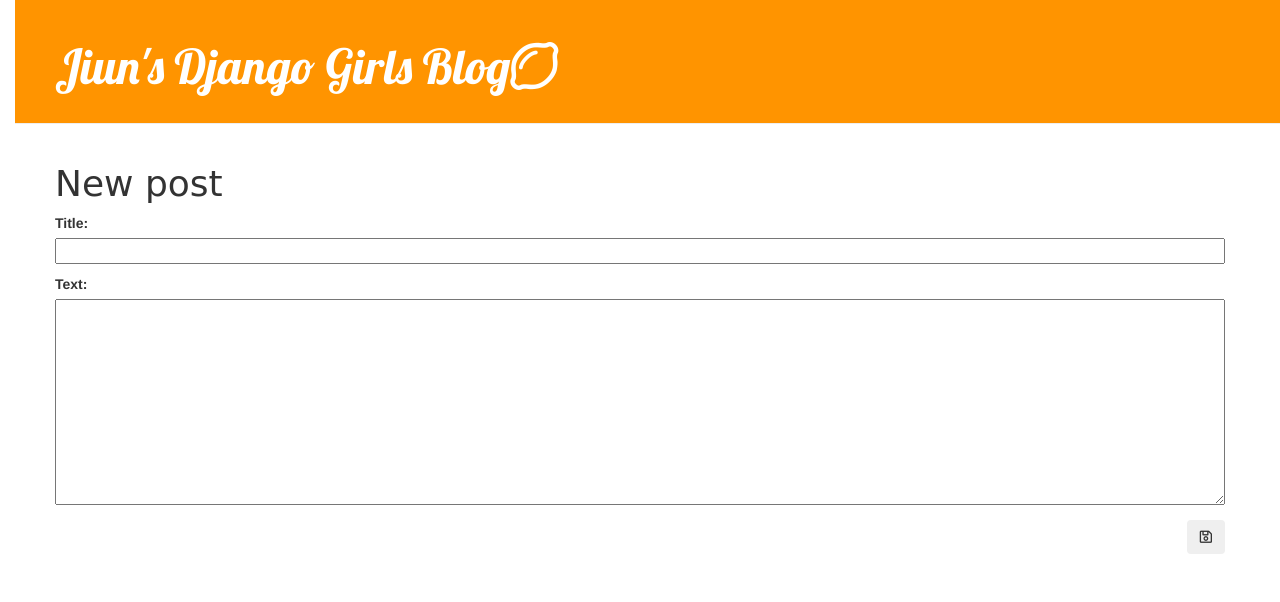
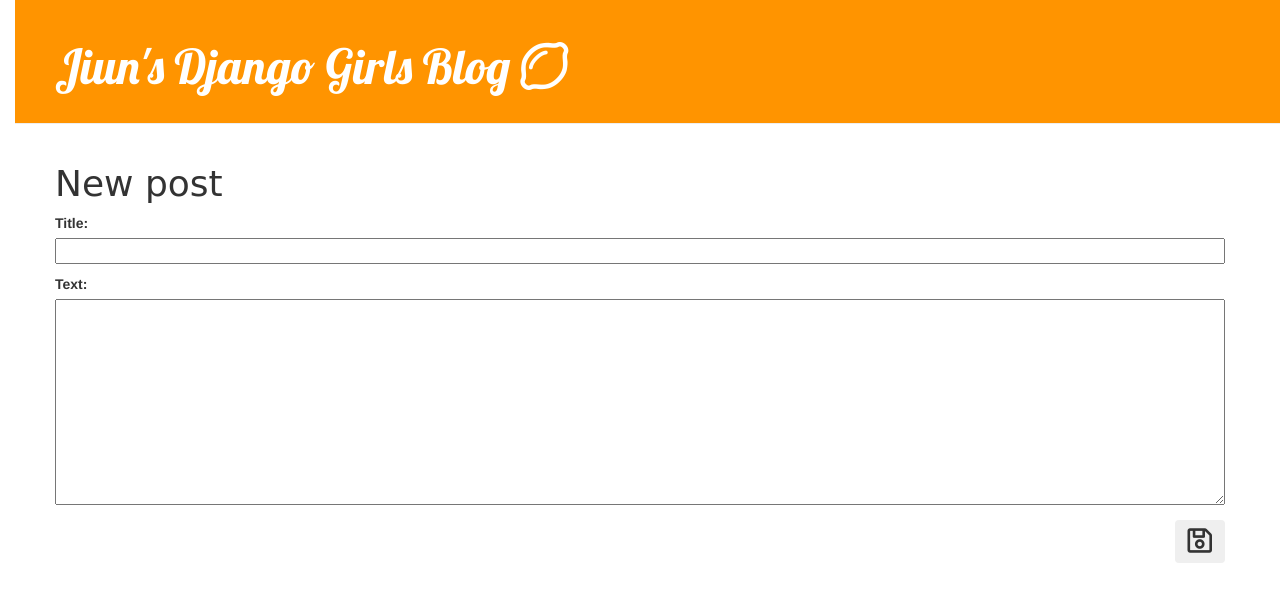
Before and after one commit to s-jiun/Piro15, a Django app: page /post/new/ in a window 1280 px wide. Shown: the top 602 px of the page. Run offline with Django 3.2, Linux system fonts and the light colour scheme; some libraries are stand-ins or nearby versions; some web fonts are replaced.

Commit message:
디자인 수정

```diff
--- a/djangogirls/blog/static/css/blog.css
+++ b/djangogirls/blog/static/css/blog.css
@@ -72,3 +72,6 @@ h4 {
   color: #000000;
   font-family: "Hi Melody", cursive;
 }
+.edit {
+  display: flex;
+}
--- a/djangogirls/blog/templates/blog/base.html
+++ b/djangogirls/blog/templates/blog/base.html
@@ -21,7 +21,7 @@
         {% if user.is_authenticated %}
             <a href="{% url 'post_new' %}" class="top-menu"><i class="fas fa-plus"></i></a>
         {% endif %}
-        <h1><a href="/">Jiun's Django Girls Blog</a><i class="far fa-lemon"></i></h1>
+        <h1><a href="/">Jiun's Django Girls Blog</a><i class="far fa-lemon" style="padding-left: 10px;"></i></h1>
     </div>
 
     <div class="content container">
--- a/djangogirls/blog/templates/blog/post_detail.html
+++ b/djangogirls/blog/templates/blog/post_detail.html
@@ -11,9 +11,7 @@
         <img src="https://picsum.photos/200/300?random=2"/>
         <p>{{ post.text|linebreaksbr }}</p>
         {% if user.is_authenticated %}
-            <div class="d-grid gap-2 d-md-flex justify-content-md-end">
-                <a class="btn" href="{% url 'post_edit' pk=post.pk %}"><i class="fas fa-pencil-alt"></i></a>
-            </div>
+            <a class="btn edit" href="{% url 'post_edit' pk=post.pk %}"><i class="fas fa-pencil-alt fa-2x"></i></a>
         {% endif %}
     </div>
 {% endblock %}
--- a/djangogirls/blog/templates/blog/post_edit.html
+++ b/djangogirls/blog/templates/blog/post_edit.html
@@ -4,6 +4,6 @@
     <h1>New post</h1>
     <form method="POST" class="post-form">{% csrf_token %}
         {{ form.as_p }}
-        <button type="submit" class="save btn"><i class="far fa-save"></i></button>
+        <button type="submit" class="save btn"><i class="far fa-save fa-2x"></i></button>
     </form>
 {% endblock %}
```
